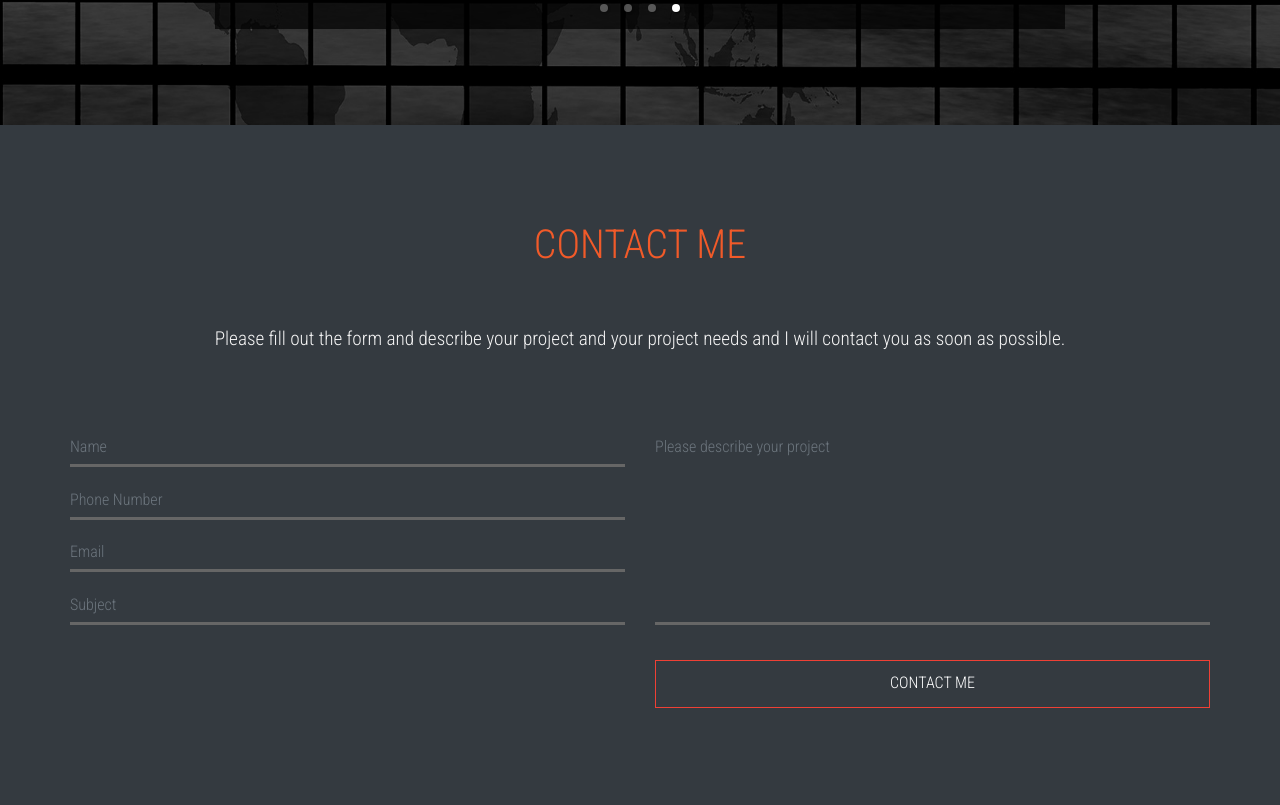
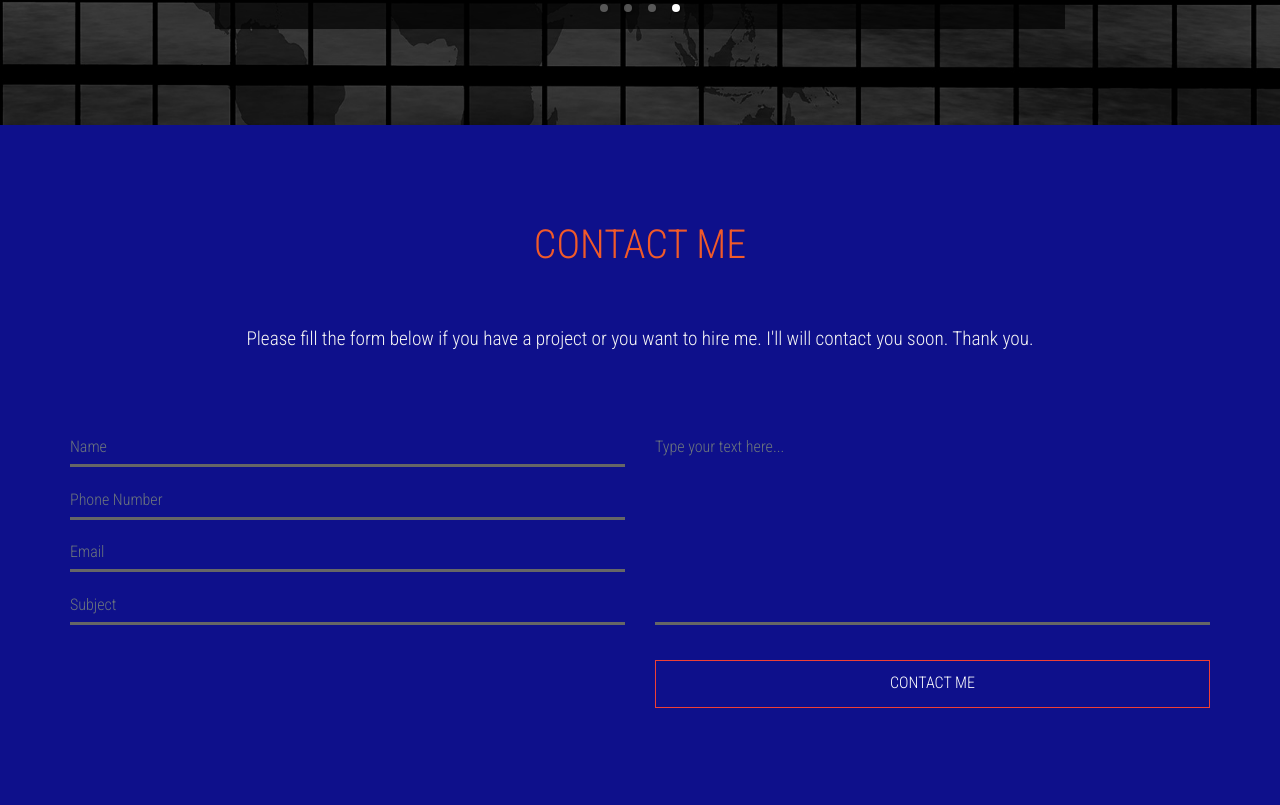
Before and after one commit to mohammad-nirou/portfolio-project, a React (Create React App) app: page / in a window 1280 px wide. Shown: the part 4255-5060 px from the top of the page. Built offline with nearby package versions, Linux system fonts and the light colour scheme.

Commit message:
contact email send completed

```diff
--- a/package.json
+++ b/package.json
@@ -4,6 +4,7 @@
   "version": "0.1.0",
   "private": true,
   "dependencies": {
+    "@emailjs/browser": "^3.10.0",
     "@fortawesome/fontawesome-svg-core": "^6.2.1",
     "@fortawesome/free-brands-svg-icons": "^6.2.1",
     "@fortawesome/free-solid-svg-icons": "^6.2.1",
@@ -16,6 +17,7 @@
     "gh-pages": "^4.0.0",
     "react": "^18.2.0",
     "react-dom": "^18.2.0",
+    "react-hook-form": "^7.42.1",
     "react-popupbox": "^2.0.8",
     "react-responsive-carousel": "^3.2.23",
     "react-scripts": "5.0.1",
--- a/src/App.css
+++ b/src/App.css
@@ -11,6 +11,8 @@
   --primary-dark-grey: #666666;
   --primary-black: #000000;
   --primary-transparent-black: rgba(0, 0, 0, 0.7);
+  --primary-green: #00b09b;
+  --primary-dark-blue: #0e108b;
 
 
 }
@@ -553,7 +555,7 @@ padding-top: 2rem !important;
 
 /**********************************CONTACTS************************************************/
 .contacts{
-  background: var(--primary-dark);
+  background: var(--primary-dark-blue);
   padding: 3rem 0;
 }
 
@@ -635,6 +637,18 @@ textarea.form-control{
   cursor: pointer;
 }
 
+.error-message {
+  color: var(--primary-white);
+  background: var(--primary-hover-red);
+  text-align: left;
+}
+
+.success-message {
+  font-weight: 900;
+  color: var(--primary-green);
+}
+
+
 /**********************************MEDIA************************************************/
 
 @media(max-width: 768px){
--- a/src/components/Contacts.js
+++ b/src/components/Contacts.js
@@ -1,57 +1,187 @@
-import React from 'react'
+import React from "react";
+import emailjs from '@emailjs/browser';
+import {useForm} from 'react-hook-form';
+import {useState} from 'react';
+
+
 
 const Contacts = () => {
+  const [succsessMessage, setSuccessMessage] = useState("");
+  const {
+    register,
+    handleSubmit,
+    formState: { errors },
+  } = useForm();
+
+  // All this must to be in config.js file and you need fill in your data from emailjs-com (serviceID, templateID, userID)
+  const YOUR_SERVICE_ID = "service_ID";
+  const YOUR_TEMPLATE_ID = "template_ID";
+  const YOUR_USER_ID = "3HJsomTFW1xgtYIc3";
+
+  const onSubmit = (data, r) => {
+    sendEmail(
+      YOUR_SERVICE_ID,
+      YOUR_TEMPLATE_ID,
+      {
+        name: data.name,
+        phone: data.phone,
+        email: data.email,
+        subject: data.subject,
+        description: data.description,
+      },
+      YOUR_USER_ID
+    );
+    r.target.reset();
+  };
+
+  // emailjs functionality
+  const sendEmail = (
+    YOUR_SERVICE_ID,
+    YOUR_TEMPLATE_ID,
+    variables,
+    YOUR_USER_ID
+  ) => {
+    emailjs
+      .send(YOUR_SERVICE_ID, YOUR_TEMPLATE_ID, variables, YOUR_USER_ID)
+      .then(() => {
+        setSuccessMessage(
+          "Message sent successfully! I'll will contact you soon."
+        );
+      })
+      .catch((err) => console.error(`Something went wrong ${err}`));
+  };
+
   return (
-    <div id='contacts' className="contacts">
+    <div id="contacts" className="contacts">
       <div className="text-center">
-    <h1>contact me</h1>
-    <p>Please fill out the form and describe your project and your project needs and I will contact you as soon as possible.</p>
+        <h1>Contact Me</h1>
+        <p>
+          Please fill the form below if you have a project or you want to hire me. I'll will contact
+          you soon. Thank you.
+        </p>
+        <span className="success-message">{succsessMessage}</span>
       </div>
-
       <div className="container">
+        {/* Form starts here */}
+        <form onSubmit={handleSubmit(onSubmit)}>
           <div className="row">
-    <div className="col-md-6 col-xs-12">
- {/* NAME INPUT */}
-
+            <div className="col-md-6 co col-xs-12">
+              {/* Name input */}
               <div className="text-center">
- <input  type='text' name='name' className="form-control" placeholder="Name" />
- <div className="line"></div>
- </div>
- {/* PHONE NUMBER */}
- <div className="text-center">
- <input  type='text' phone='phone' className="form-control" placeholder="Phone Number" />
- <div className="line"></div>
- </div>
- {/* EMAIL INPUT */}
- <div className="text-center">
- <input  type='email' email='email' className="form-control" placeholder="Email" />
- <div className="line"></div>
- </div>
- {/* SUBJECT INPUT */}
- <div className="text-center">
- <input  type='text' subject='subject' className="form-control" placeholder="Subject" />
+                <input
+                  type="text"
+                  className="form-control"
+                  placeholder="Name"
+                  name="name"
+                  aria-invalid={errors.name ? "true" : "false"}
+                  {...register("name", {
+                    required: "Please enter your name",
+                    maxLength: {
+                      value: 20,
+                      message:
+                        "Please enter a name with fewer than 20 characters",
+                    },
+                  })}
+                />
                 <div className="line"></div>
               </div>
 
+              <span className="error-message">
+                {errors.name && errors.name.message}
+              </span>
 
+              {/* Phone input */}
+              <div className="text-center">
+                <input
+                  id="phone"
+                  type="text"
+                  className="form-control"
+                  placeholder="Phone Number"
+                  name="phone"
+                  aria-invalid={errors.phone ? "true" : "false"}
+                  {...register("phone", {
+                    required: "Please add your phone number",
+                  })}
+                />
+                <div className="line"></div>
+              </div>
+              <span className="error-message">
+                {errors.phone && errors.phone.message}
+              </span>
+
+              {/* Email input */}
+              <div className="text-center">
+                <input
+                  id="email"
+                  type="email"
+                  className="form-control"
+                  placeholder="Email"
+                  name="email"
+                  aria-invalid={errors.email ? "true" : "false"}
+                  {...register("email", {
+                    required: "Please add your email",
+                    pattern: {
+                      value: /^[A-Z0-9._%+-]+@[A-Z0-9.-]+\.[A-Z]{2,}$/i,
+                      message: "Invalid Email",
+                    },
+                  })}
+                />
+                <div className="line"></div>
+              </div>
+              <span className="error-message">
+                {errors.email && errors.email.message}
+              </span>
+
+              {/* Subject input */}
+              <div className="text-center">
+                <input
+                  id="subject"
+                  type="text"
+                  className="form-control"
+                  placeholder="Subject"
+                  name="subject"
+                  aria-invalid={errors.subject ? "true" : "false"}
+                  {...register("subject", {
+                    required: "You forget to add the subject",
+                  })}
+                />
+                <div className="line"></div>
               </div>
 
-    <div className="col-md-6 col-xs-12">
-    {/* DESCRIPTION INPUT */}
+              <span className="error-message">
+                {errors.subject && errors.subject.message}
+              </span>
+            </div>
+            <div className="col-md-6 co col-xs-12">
+              {/* Description */}
               <div className="text-center">
- <textarea id='description' type='text' subject='textarea' className="form-control" placeholder="Please describe your project"></textarea>
+                <textarea
+                  id="description"
+                  type="text"
+                  className="form-control"
+                  placeholder="Type your text here..."
+                  name="description"
+                  name="subject"
+                  aria-invalid={errors.subject ? "true" : "false"}
+                  {...register("description", {
+                    required: "Please describe your project needs...",
+                  })}
+                ></textarea>
+
                 <div className="line"></div>
+                <span className="error-message">
+                  {errors.description && errors.description.message}
+                </span>
               </div>
-    <button className='button btn-main-offer contact-btn' type='submit'>contact me</button>
-    </div>
-
-
-    </div>
-
-
+              <button className="btn-main-offer contact-btn" type="submit">
+                Contact Me
+              </button>
             </div>
           </div>
-  )
-}
+        </form>
+      </div>
+    </div>
+  );
+};
 
-export default Contacts
+export default Contacts;
```
Also changed, not shown: 1 other file (tests, documents, lock files or other folders). Lines whose indentation alone changed are shown as unchanged.
